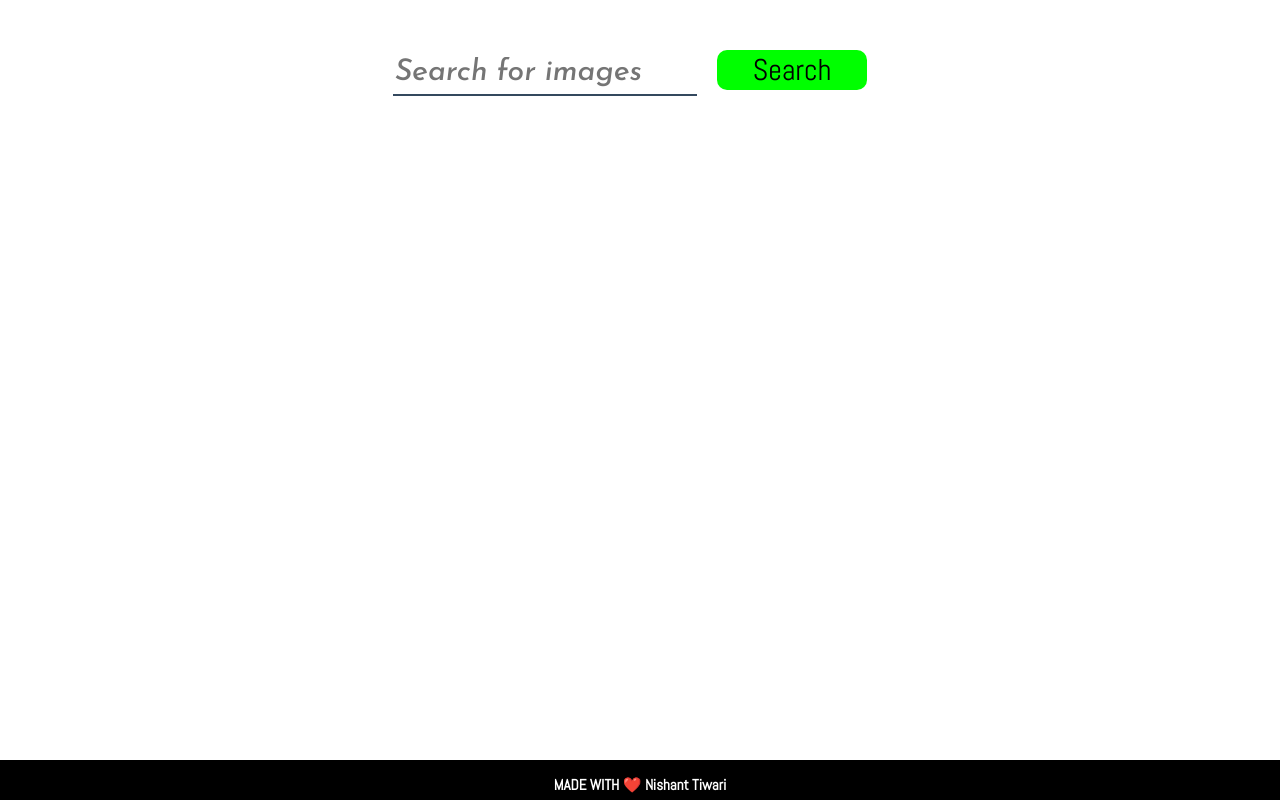
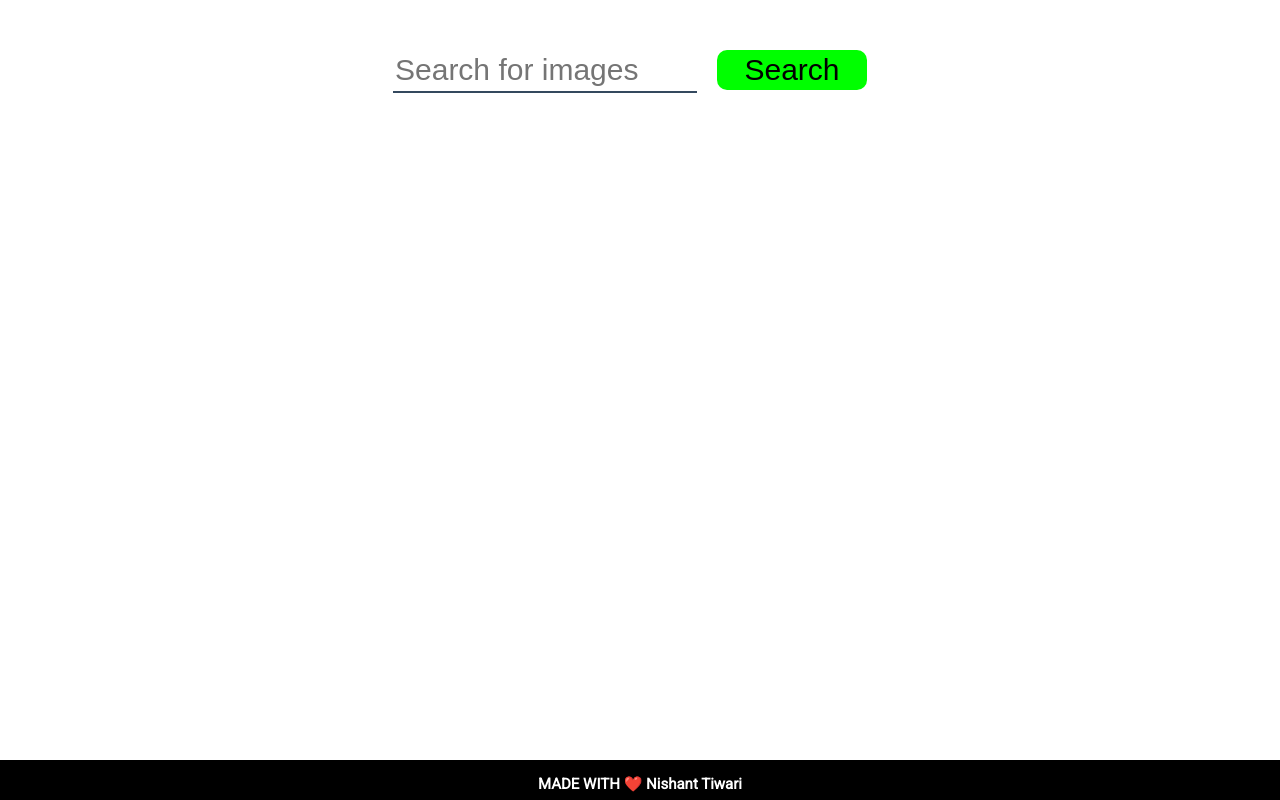
Before and after one commit to AnietieGodswill/image-search, a React (Create React App) app: page / in a window 1280 px wide. Built offline with nearby package versions, Linux system fonts and the light colour scheme.

Commit message:
Update App.css

```diff
--- a/src/App.css
+++ b/src/App.css
@@ -1,7 +1,7 @@
-@import url('https://fonts.googleapis.com/css2?family=Abel&family=Josefin+Sans:ital,wght@1,500&display=swap');
+@import url('https://fonts.googleapis.com/css2?family=Roboto:wght@300;400&display=swap');
 body {
   padding: 10px;
   background: rgb(255, 255, 255);
-  font-family: 'Abel', sans-serif;
-  color: white;
+  font-family: 'Roboto', sans-serif;
+  color: #ede7e6;
 }
```
